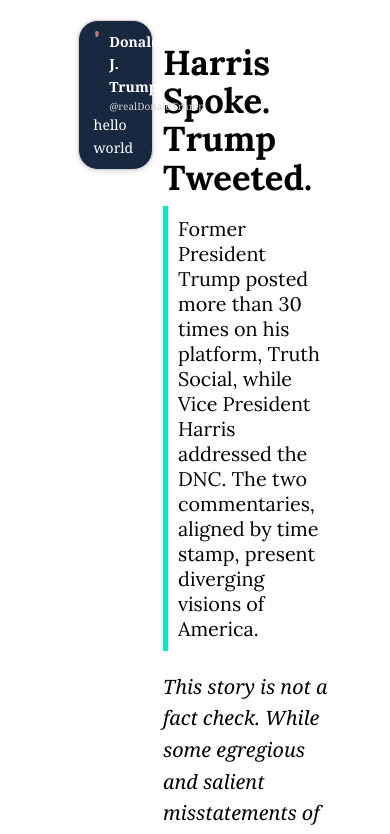
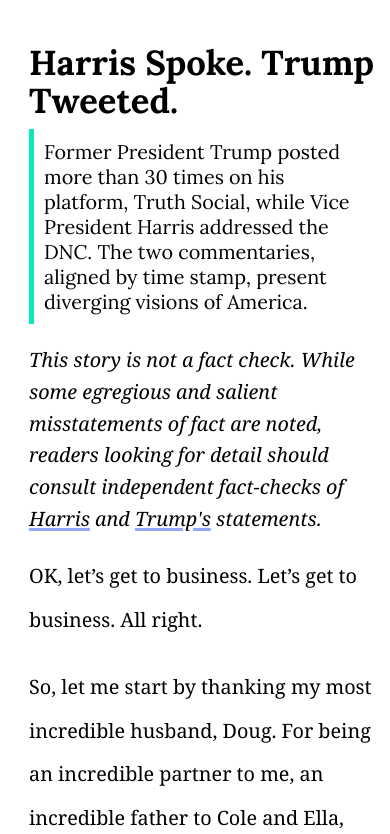
Before and after one commit to declanrjb/kamala-trump-timing, a plain HTML site: page web-app/index.html in a window 390 px wide. Shown: the top 834 px of the page. Drawn offline with nearby package versions, Linux system fonts and the light colour scheme.

Commit message:
mobile adaptation

```diff
--- a/web-app/script.js
+++ b/web-app/script.js
@@ -19,6 +19,16 @@ function updateTweet(tweetObj,tweetContent,top=0) {
     tweetObj.css('top',top - tweetObj.height()/2)
 }
 
+function updateTweetMobile(tweetObj,tweetContent,anchorText='') {
+    tweetObj.children('.tweet-content').html(tweetContent)
+    tweetObj.css('bottom',0)
+    if (anchorText == 'The scale of suffering is heartbreaking.') {
+        tweetObj.children('.tweet-video').css('display','block')
+    } else {
+        tweetObj.children('.tweet-video').css('display','none')
+    }
+}
+
 function updateTweetImage(tweetObj,imagePath) {
     tweetObj.children('.tweet-image').css('display','block').attr('src',imagePath)
 }
@@ -26,37 +36,8 @@ function updateTweetImage(tweetObj,imagePath) {
 function tagLine(line,tweet) {
     $('.speech-para').each(function() {
         if ($(this).html().replace(/\s+/g,' ').trim().includes(line)) {
-            var selectedText = highlightText($(this),line)
-/*
-            if ((annotCounter % 2) == 0) {
-                var newTweet = createTweet($('#posts-container-left'),tweet,selectedText.position().top)
-            } else {
-                var newTweet = createTweet($('#posts-container-right'),tweet,selectedText.position().top)
-            }
-*/
-
+            highlightText($(this),line)
             annotCounter += 1
-            /*
-            $(selectedText).on('mouseenter',function() {
-                $(selectedText).css('background-color','orange')
-                $(newTweet).css('box-shadow','0 5px 5px grey')
-            })
-
-            $(selectedText).on('mouseleave',function() {
-                $(selectedText).css('background-color','yellow')
-                $(newTweet).css('box-shadow','0 1px 5px lightgrey')
-            })
-
-            $(newTweet).on('mouseenter',function() {
-                $(selectedText).css('background-color','orange')
-                $(newTweet).css('box-shadow','0 5px 5px grey')
-            })
-
-            $(newTweet).on('mouseleave',function() {
-                $(selectedText).css('background-color','yellow')
-                $(newTweet).css('box-shadow','0 1px 5px lightgrey')
-            })
-                */
         }
     })
 }
@@ -88,10 +69,7 @@ var annotCounter = 0;
 
 $(function() {
 
-    var data = {
-        'I am filled with gratitude':'i have thoughts',
-        'Coach Tim Walz':'blorble'
-    }
+    var mobileMode = $(window).width() < 840;
 
     $.getJSON('quote-matches.json',function(data) {
         var annotsDict = {}
@@ -103,46 +81,32 @@ $(function() {
                 tagLine(harris_line,data[row]['text_content'])
             }
         })
-/*
-        $('.annotation').each(function() {
-            var currAnnot = $(this)
-            var matchedTweet = $('#tweet-' + $(this).attr('id').split('-')[1])
-
-            $(this).on('mouseenter',function() {
-                $(this).css('background-color','lightgrey')
-                $(matchedTweet).css('box-shadow','0 5px 5px grey')
-                $(matchedTweet).css('z-index',99)
-            })
-            $(this).on('mouseleave',function() {
-                $(this).css('background-color','transparent')
-                $(matchedTweet).css('box-shadow','0 1px 5px lightgrey')
-                $(matchedTweet).css('z-index',99)
-            })
-
-            $(matchedTweet).on('mouseenter',function() {
-                $(currAnnot).css('background-color','lightgrey')
-                $(this).css('box-shadow','0 5px 5px grey')
-                $(this).css('z-index',99)
-            })
-            $(matchedTweet).on('mouseleave',function() {
-                $(currAnnot).css('background-color','transparent')
-                $(this).css('box-shadow','0 1px 5px lightgrey')
-                $(this).css('z-index',0)
-            })
-        })
-*/
 
         var mainTweet = $('#template-tweet')
 
+        if (mobileMode) {
+            $('.annotation').each(function() {
+                $(this).on('click',function() {
+                    $(this).css('background-color','#f5cb5c')
+                    updateTweetMobile(mainTweet,annotsDict[$(this).text()],$(this).text())
+                })
+            })
+        } else {
             var highestAnchor = $(highestVisible('.annotation'))
             updateTweet(mainTweet,annotsDict[highestAnchor.text()],highestAnchor.position().top + (highestAnchor.height()/2))
             $('.annotation').each(function() {
                 $(this).removeClass('annotation-active')
             })
             highestAnchor.addClass('annotation-active')
+        }
 
         $(window).scroll(function() {
+            if (mobileMode) {
+                mainTweet.css('bottom',-800)
+                $('.annotation').css('background-color','#fce694')
+            } else {
                 var highestAnchor = $(highestVisible('.annotation'))
+
                 var anchorText = highestAnchor.text()
                 if (anchorText == "Just imagine Donald Trump with no guardrails,") {
                     updateTweetImage(mainTweet,'walz_minnesota_post.jpeg')
@@ -157,11 +121,12 @@ $(function() {
                     mainTweet.children('.tweet-video').css('display','none')
                 }
 
-
                 $('.annotation').each(function() {
                     $(this).removeClass('annotation-active')
                 })
                 highestAnchor.addClass('annotation-active')
+            }
+
         })
     })
 
--- a/web-app/styles.css
+++ b/web-app/styles.css
@@ -222,7 +222,7 @@ a[href]:hover {
 }
 
 /* margin on mobile */
-@media (max-width: 640px) {
+@media (max-width: 840px) {
     body {
         font-size: 18px;
     }
@@ -231,4 +231,43 @@ a[href]:hover {
         padding-left: 0.5em;
         padding-right: 0.5em;
     }
+
+    .transcript {
+        width: 100%;
+    }
+
+    .posts-container {
+        width: 100%;
+        position: absolute;
+        left: 0px;
+        bottom: 0px;
+        height: 100%;
+    }
+
+    .content {
+        width: calc(100% - 40px);
+        margin: 20px;
+    }
+
+    .gutter {
+        display: none;
+    }
+
+    .tweet {
+        width: calc(100% - 40px);
+        margin: 20px;
+        bottom: -200px;
+        position: fixed;
+        transition: bottom 1s;
+    }
+
+    .annotation {
+        padding: 3px;
+        transition: background-color .2s;
+        background-color: #fce694;
+    }
+
+    .tweet-content {
+        font-size: 1em;
+    }
 }
```
Lines whose indentation alone changed are shown as unchanged.
